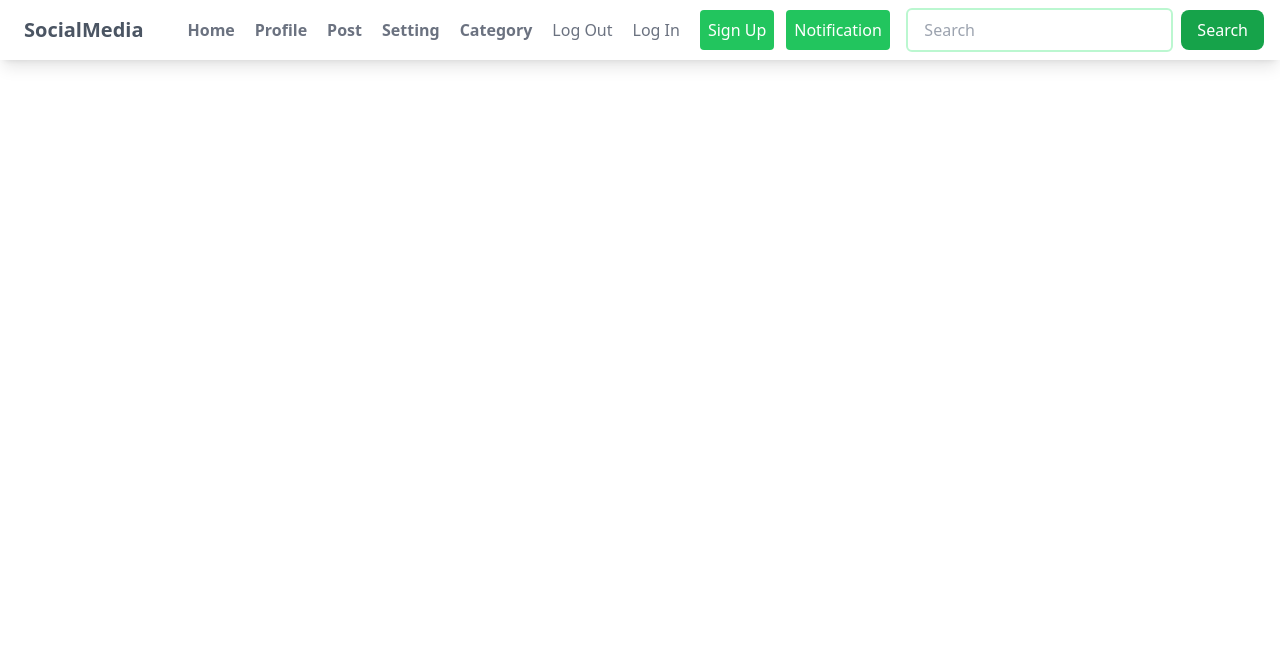
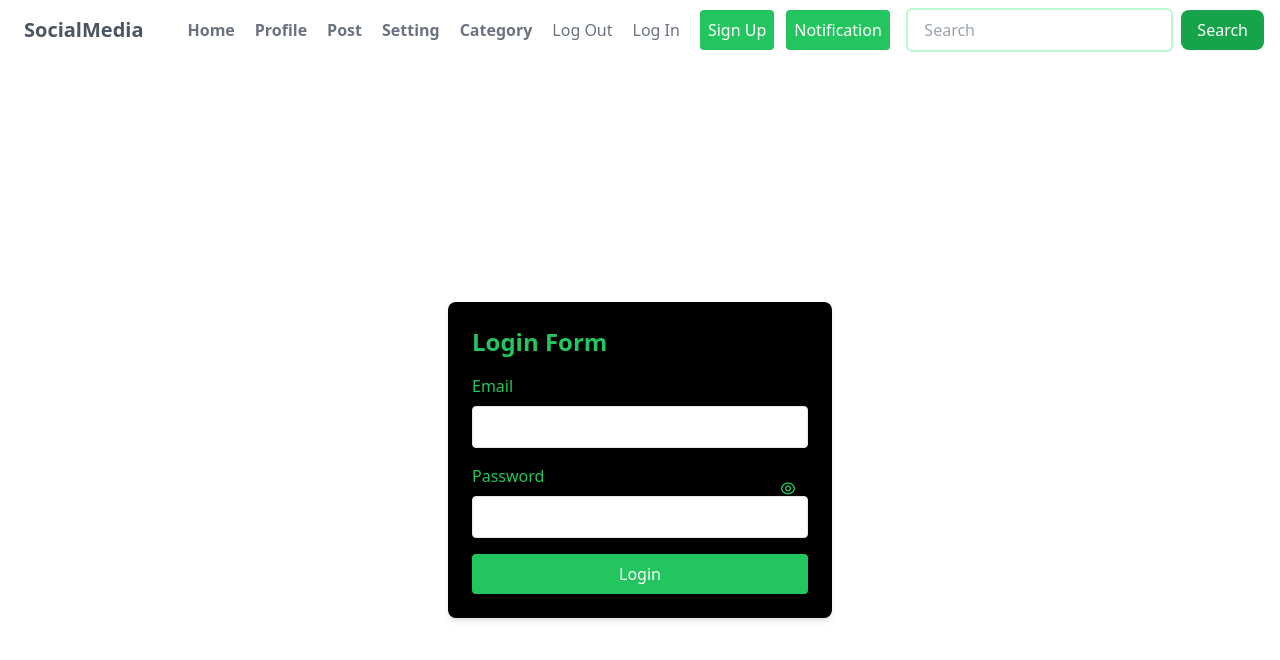
Before and after one commit to Ramudgar/skillspark_batch4, a React (Create React App) app in the folder Socialmedia/Frontend/socialmedia/: page /login in a window 1280 px wide. Shown: the top 660 px of the page. Built offline with nearby package versions, Linux system fonts and the light colour scheme.

Commit message:
login component is done

```diff
--- a/Socialmedia/Frontend/socialmedia/src/App.js
+++ b/Socialmedia/Frontend/socialmedia/src/App.js
@@ -4,6 +4,7 @@ import { Route, BrowserRouter as Router, Routes } from "react-router-dom";
 import PostComponent from "./Components/Post/PostComponent";
 import ProfileComponent from "./Components/Profile/ProfileComponent";
 import SignupComponent from "./Components/Signup/SignupComponent";
+import LoginComponent from "./Components/Login/LoginComponent";
 
 function App() {
   return (
@@ -14,7 +15,8 @@ function App() {
           <Route path="/" element={<HomeComponent />} />
           <Route path="/post" element={<PostComponent />} />
           <Route path="/profile" element={<ProfileComponent />} />
-          <Route path='signup' element={<SignupComponent />} />
+          <Route path='/signup' element={<SignupComponent />} />
+          <Route path="/login" element={<LoginComponent />} />
         </Routes>
       </Router>
     </>
--- /dev/null
+++ b/Socialmedia/Frontend/socialmedia/src/Components/Login/LoginComponent.jsx
@@ -0,0 +1,68 @@
+import React, { useState } from "react";
+import "remixicon/fonts/remixicon.css";
+
+const LoginComponent = () => {
+  const [email, setEmail] = useState("");
+  const [password, setPassword] = useState("");
+  const [showPassword, setShowPassword] = useState(false);
+
+  const togglePasswordVisibility = () => {
+    setShowPassword(!showPassword);
+  };
+
+  const handleSubmit = (e) => {
+    e.preventDefault();
+    // Handle form submission
+    console.log("Email:", email);
+    console.log("Password:", password);
+  };
+
+  return (
+    <div className="flex justify-center items-center min-h-screen bg-white">
+      <form
+        onSubmit={handleSubmit}
+        className="bg-black p-6 rounded-lg shadow-md w-full max-w-sm"
+      >
+        <h2 className="text-2xl font-bold text-green-500 mb-4">Login Form</h2>
+        <div className="mb-4">
+          <label className="block text-green-500 mb-2" htmlFor="email">
+            Email
+          </label>
+          <input
+            type="email"
+            id="email"
+            value={email}
+            onChange={(e) => setEmail(e.target.value)}
+            className="w-full px-3 py-2 border rounded focus:outline-none focus:ring focus:ring-green-500"
+            required
+          />
+        </div>
+        <div className="mb-4 relative">
+          <label className="block text-green-500 mb-2" htmlFor="password">
+            Password
+          </label>
+          <input
+            type={showPassword ? "text" : "password"}
+            id="password"
+            value={password}
+            onChange={(e) => setPassword(e.target.value)}
+            className="w-full px-3 py-2 border rounded focus:outline-none focus:ring focus:ring-green-500"
+            required
+          />
+          <i
+            onClick={togglePasswordVisibility}
+            className={`ri-eye${showPassword ? "-off" : ""}-line absolute right-3 top-3 cursor-pointer text-green-500`}
+          />
+        </div>
+        <button
+          type="submit"
+          className="bg-green-500 text-white w-full py-2 rounded hover:bg-green-600 transition duration-200"
+        >
+          Login
+        </button>
+      </form>
+    </div>
+  );
+};
+
+export default LoginComponent;
```
